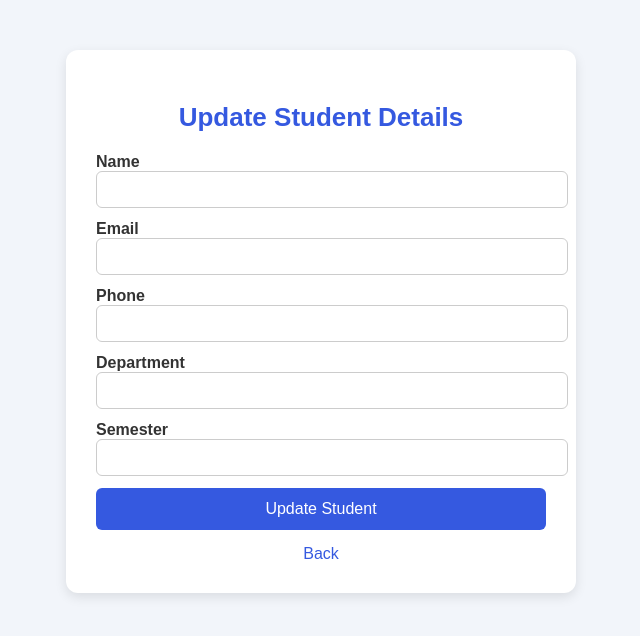
After one commit to Sidrakalam/Result-Analysis-And-Prediction-System, a Flask app: page /admin/update-student/1 in a window 1280 px wide. The commit adds this page. Shown: the top 636 px of the page, without its empty margins (319-959 px from the left). Run offline with Flask 3, Linux system fonts and the light colour scheme; data that the repository does not hold is empty.

Commit message:
updated project files

```diff
--- a/app.py
+++ b/app.py
@@ -14,7 +14,7 @@ def is_valid_email(email):
     return re.match(pattern, email)
 
 def is_valid_phone(phone):
-    pattern = r'^\+\d{1,3}\s\d{10}$'
+    pattern = r'^\+\d{1,3}\s\d{10}$'      # +91 9876543210 format
     return re.match(pattern, phone)
 
 # =====================================================
@@ -30,8 +30,7 @@ def login():
         password = request.form.get("password", "")
 
         if not is_valid_email(email):
-            error = "Please enter a valid email!"
-            return render_template("login.html", error=error)
+            return render_template("login.html", error="Please enter a valid email!")
 
         con = get_connection()
         cur = con.cursor()
@@ -42,7 +41,7 @@ def login():
                         (email, password))
             user = cur.fetchone()
             if user:
-                session["name"] = user[1]
+                session["name"] = user[1]  # A_Name
                 session["role"] = "admin"
                 return redirect("/admin/dashboard")
 
@@ -52,7 +51,7 @@ def login():
                         (email, password))
             user = cur.fetchone()
             if user:
-                session["name"] = user[2]
+                session["name"] = user[2]  # S_Name
                 session["role"] = "student"
                 return redirect("/student/dashboard")
 
@@ -62,14 +61,13 @@ def login():
                         (email, password))
             user = cur.fetchone()
             if user:
-                session["name"] = user[1]
+                session["name"] = user[1]  # F_Name
                 session["role"] = "teacher"
                 return redirect("/teacher/dashboard")
 
         error = "Invalid Email or Password!"
 
     return render_template("login.html", error=error)
-
 
 # =====================================================
 #                 ADMIN DASHBOARD
@@ -93,6 +91,7 @@ def admin_dashboard():
 
     con.close()
 
+    # dummy fallback when DB empty
     if total_students == 0: total_students = 1254
     if total_faculty == 0: total_faculty = 63
     if exams_processed == 0: exams_processed = 18
@@ -104,12 +103,10 @@ def admin_dashboard():
                            exams_processed=exams_processed,
                            prediction_accuracy=78)
 
-
-# STUDENT MENU PAGE
+# STUDENT MENU
 @app.route("/admin/student-menu")
 def student_menu():
     return render_template("student_menu.html")
-
 
 # =====================================================
 #                 STUDENT DASHBOARD
@@ -119,7 +116,6 @@ def student_dashboard():
     name = session.get("name", "Student")
     return f"<h1>Welcome {name}! (Student Dashboard Coming Soon)</h1>"
 
-
 # =====================================================
 #                 TEACHER DASHBOARD
 # =====================================================
@@ -128,14 +124,11 @@ def teacher_dashboard():
     teacher_name = session.get("name", "Teacher")
     return render_template("faculty_dashboard.html", teacher_name=teacher_name)
 
-
 # =====================================================
 #                   ADD STUDENT
 # =====================================================
 @app.route("/admin/add-student", methods=["GET", "POST"])
 def add_student():
-    error = None
-
     if request.method == "POST":
 
         roll = request.form["roll"]
@@ -150,7 +143,8 @@ def add_student():
             return render_template("add_student.html", error="Invalid Email Format!")
 
         if not is_valid_phone(phone):
-            return render_template("add_student.html", error="Phone must be like +91 9876543210")
+            return render_template("add_student.html",
+                                   error="Phone must be like +91 9876543210")
 
         con = get_connection()
         cur = con.cursor()
@@ -167,7 +161,6 @@ def add_student():
 
     return render_template("add_student.html")
 
-
 # =====================================================
 #                   VIEW STUDENTS
 # =====================================================
@@ -180,8 +173,9 @@ def view_students():
     con.close()
     return render_template("view_students.html", students=students)
 
-
-# EDIT STUDENT LIST PAGE
+# =====================================================
+#            EDIT STUDENTS LIST PAGE
+# =====================================================
 @app.route("/admin/edit-students")
 def edit_students_list():
     con = get_connection()
@@ -191,12 +185,11 @@ def edit_students_list():
     con.close()
     return render_template("edit_students.html", students=students)
 
-
 # =====================================================
-#                   EDIT STUDENT
+#                   UPDATE STUDENT
 # =====================================================
-@app.route("/admin/edit-student/<int:id>", methods=["GET", "POST"])
-def edit_student(id):
+@app.route("/admin/update-student/<int:id>", methods=["GET", "POST"])
+def update_student(id):
 
     con = get_connection()
     cur = con.cursor(dictionary=True)
@@ -213,11 +206,11 @@ def edit_student(id):
         sem = request.form["semester"]
 
         if not is_valid_email(email):
-            return render_template("edit_student.html", student=student,
+            return render_template("update_student.html", student=student,
                                    error="Invalid Email Format!")
 
         if not is_valid_phone(phone):
-            return render_template("edit_student.html", student=student,
+            return render_template("update_student.html", student=student,
                                    error="Phone must be like +91 9876543210")
 
         sql = """UPDATE student SET
@@ -229,13 +222,12 @@ def edit_student(id):
         con.commit()
         con.close()
 
-        return redirect("/admin/students")
+        return redirect("/admin/edit-students")
 
-    return render_template("edit_student.html", student=student)
-
+    return render_template("update_student.html", student=student)
 
 # =====================================================
-#                   DELETE STUDENT LIST PAGE
+#            DELETE STUDENTS LIST PAGE
 # =====================================================
 @app.route("/admin/delete-students")
 def delete_students_list():
@@ -245,7 +237,6 @@ def delete_students_list():
     students = cur.fetchall()
     con.close()
     return render_template("delete_students.html", students=students)
-
 
 # =====================================================
 #                   DELETE STUDENT
@@ -259,7 +250,6 @@ def delete_student(id):
     con.close()
     return redirect("/admin/delete-students")
 
-
 # =====================================================
 #                      MAIN
 # =====================================================
--- /dev/null
+++ b/static/css/update_student.css
@@ -0,0 +1,66 @@
+body {
+    font-family: Arial, sans-serif;
+    background: #f2f5fa;
+    margin: 0;
+    padding: 0;
+}
+
+.container {
+    width: 450px;
+    margin: 50px auto;
+    background: white;
+    padding: 30px;
+    border-radius: 12px;
+    box-shadow: 0px 4px 12px rgba(0,0,0,0.1);
+}
+
+.title {
+    text-align: center;
+    margin-bottom: 20px;
+    color: #3559E0;
+    font-size: 26px;
+    font-weight: bold;
+}
+
+.form-box label {
+    font-weight: bold;
+    color: #333;
+}
+
+.form-box input {
+    width: 100%;
+    padding: 10px;
+    margin-bottom: 12px;
+    border-radius: 6px;
+    border: 1px solid #ccc;
+}
+
+.btn {
+    width: 100%;
+    padding: 12px;
+    background: #3559E0;
+    color: white;
+    border: none;
+    border-radius: 6px;
+    font-size: 16px;
+    cursor: pointer;
+}
+
+.btn:hover {
+    background: #2b47b8;
+}
+
+.back-btn {
+    display: block;
+    margin-top: 15px;
+    text-align: center;
+    text-decoration: none;
+    color: #3559E0;
+}
+
+.error {
+    color: red;
+    text-align: center;
+    margin-bottom: 10px;
+    font-weight: bold;
+}
--- /dev/null
+++ b/templates/update_student.html
@@ -0,0 +1,44 @@
+<!DOCTYPE html>
+<html lang="en">
+<head>
+    <meta charset="UTF-8">
+    <title>Update Student</title>
+    <link rel="stylesheet" href="{{ url_for('static', filename='css/update_student.css') }}">
+</head>
+<body>
+
+<div class="container">
+
+    <h2 class="title">Update Student Details</h2>
+
+    {% if error %}
+        <p class="error">{{ error }}</p>
+    {% endif %}
+
+    <form method="POST" class="form-box">
+
+        <label>Name</label>
+        <input type="text" name="name" value="{{ student.S_Name }}" required>
+
+        <label>Email</label>
+        <input type="email" name="email" value="{{ student.S_Email }}" required>
+
+        <label>Phone</label>
+        <input type="text" name="phone" value="{{ student.S_Phone }}" required>
+
+        <label>Department</label>
+        <input type="text" name="department" value="{{ student.S_Department }}" required>
+
+        <label>Semester</label>
+        <input type="text" name="semester" value="{{ student.S_Semester }}" required>
+
+        <button class="btn">Update Student</button>
+
+    </form>
+
+    <a href="/admin/edit-students" class="back-btn">Back</a>
+
+</div>
+
+</body>
+</html>
```
Also changed, not shown: templates/edit_students.html (+3 -6 lines).
